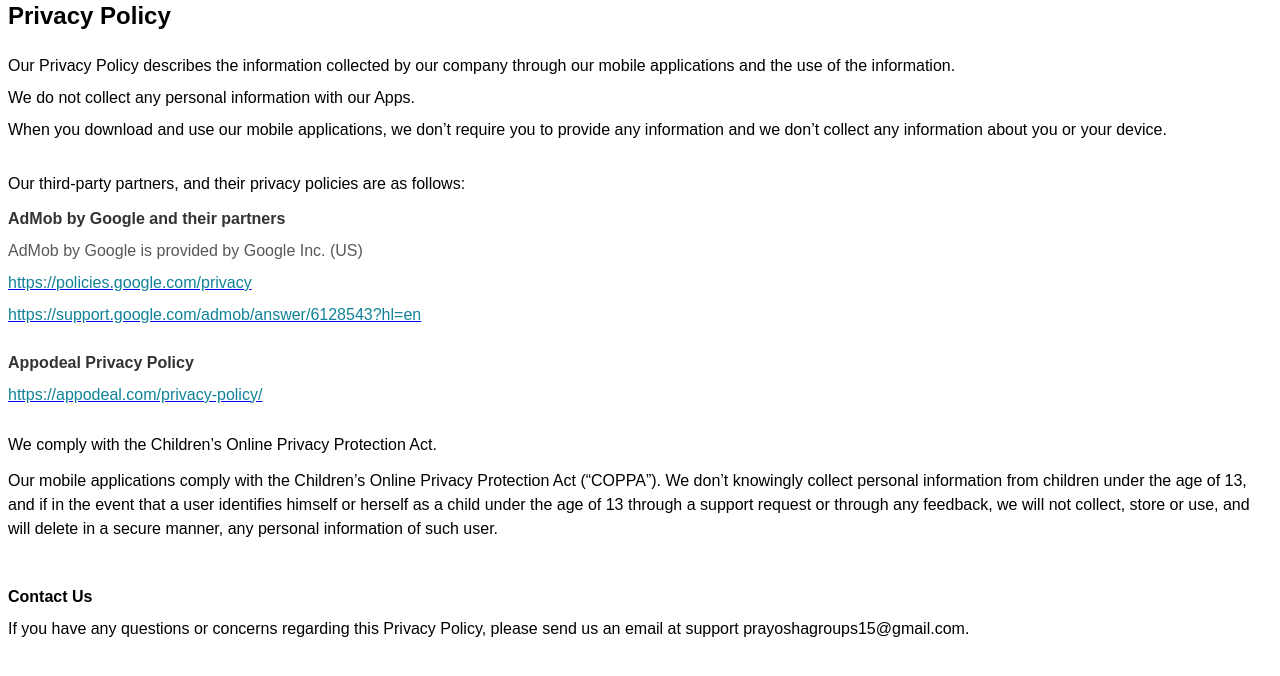
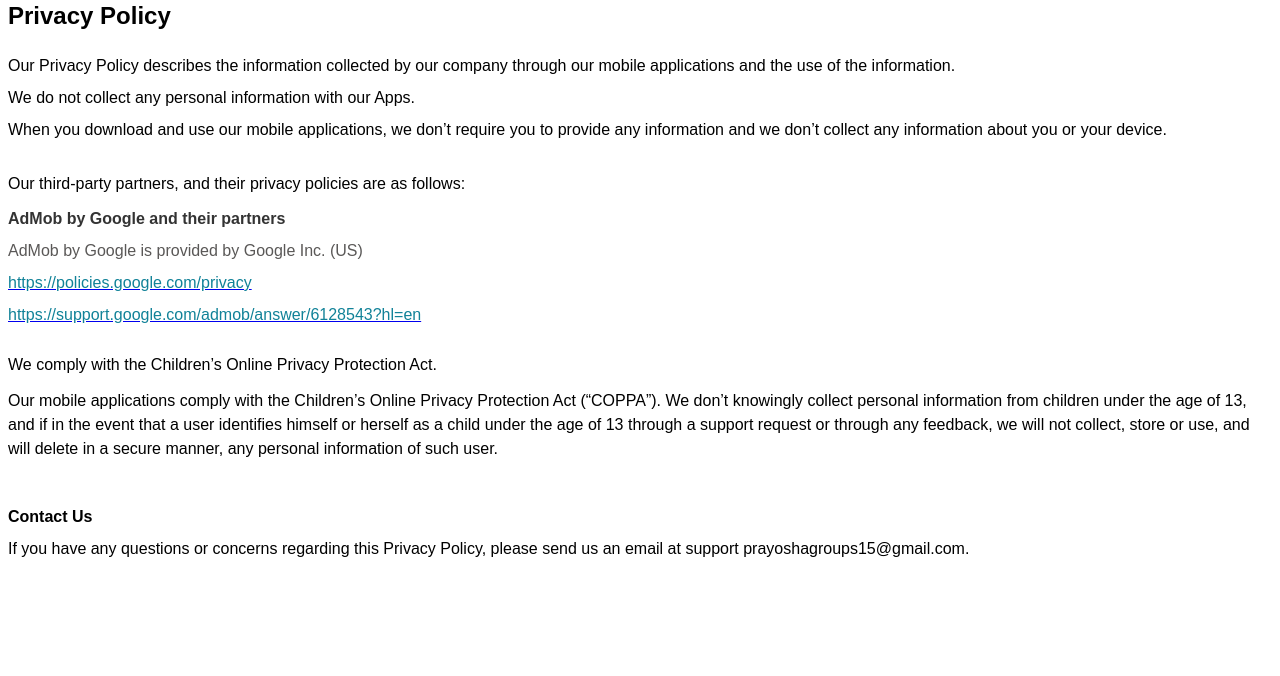
Before and after one commit to PrayoshaTechnologies/prayoshatechnologies.github.io, a plain HTML site: page index.html in a window 1280 px wide. Drawn offline with Linux system fonts and the light colour scheme.

Commit message:
Update index.html

```diff
--- a/index.html
+++ b/index.html
@@ -95,24 +95,6 @@
 				</font>
 			</font>
 		</a>
-	</p>
-
-	<p align="justify" style="margin-bottom: 0cm; line-height: 100%; background: #ffffff"><br/>
-		<font color="#333333">
-			<font face="sans-serif"><b>Appodeal Privacy Policy</b>
-			</font>
-		</font>
-	</p>
-
-	<p style="margin-bottom: 0cm; line-height: 100%; background: #ffffff">
-		<a href="https://appodeal.com/privacy-policy/">
-			<font color="#118298">
-				<font face="sans-serif">
-					<font size="3" style="font-size: 12pt">https://appodeal.com/privacy-policy/
-					</font>
-				</font>
-			</font>
-		</a>
 	</p><br/>
 
 	<p style="margin-bottom: 0cm; line-height: 100%">
```
